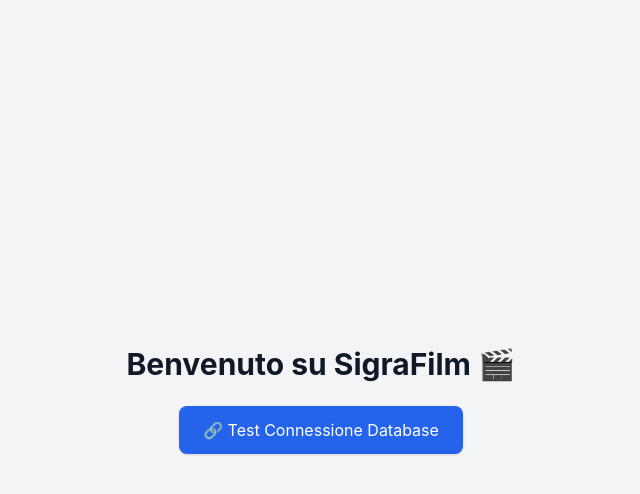
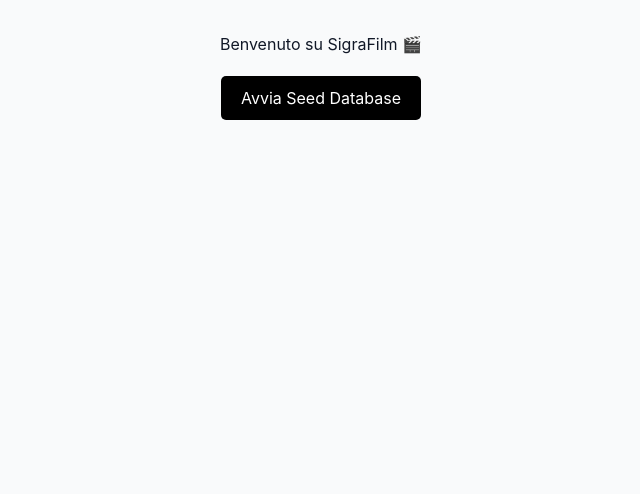
Before and after one commit to Roccotot/SigraFilm, a Next.js app: page / in a window 1280 px wide. Shown: the top 494 px of the page, without its empty margins (319-959 px from the left). Built offline with nearby package versions, Linux system fonts and the light colour scheme.

Commit message:
Update index.js

```diff
--- a/pages/index.js
+++ b/pages/index.js
@@ -1,39 +1,43 @@
+// pages/index.js
 import { useState } from "react";
 
 export default function Home() {
-  const [result, setResult] = useState(null);
+  const [message, setMessage] = useState("");
 
-  const testConnection = async () => {
-    setResult("⏳ Test in corso...");
+  const runSeed = async () => {
     try {
-      const res = await fetch("/api/test-db");
+      const res = await fetch("/api/seed", {
+        method: "POST",
+      });
       const data = await res.json();
-      if (data.success) {
-        setResult(
-          `✅ OK: ${data.message} ${
-            data.sampleUser
-              ? "(utente trovato: " + data.sampleUser.username + ")"
-              : "(nessun utente in DB)"
-          }`
-        );
+      if (res.ok) {
+        setMessage(data.message);
       } else {
-        setResult(`❌ Errore: ${data.message}`);
+        setMessage(data.error || "Errore sconosciuto");
       }
     } catch (err) {
-      setResult("❌ Errore imprevisto: " + err.message);
+      setMessage("Errore di rete");
     }
   };
 
   return (
-    <div className="flex flex-col items-center justify-center min-h-screen bg-gray-100 text-center">
-      <h1 className="text-3xl font-bold mb-6">Benvenuto su SigraFilm 🎬</h1>
+    <div style={{ textAlign: "center", padding: "2rem" }}>
+      <h1>Benvenuto su SigraFilm 🎬</h1>
       <button
-        onClick={testConnection}
-        className="px-6 py-3 bg-blue-600 text-white rounded-lg shadow hover:bg-blue-700"
+        onClick={runSeed}
+        style={{
+          padding: "10px 20px",
+          background: "black",
+          color: "white",
+          border: "none",
+          borderRadius: "5px",
+          cursor: "pointer",
+          marginTop: "20px",
+        }}
       >
-        🔗 Test Connessione Database
+        Avvia Seed Database
       </button>
-      {result && <p className="mt-4 text-lg">{result}</p>}
+      {message && <p style={{ marginTop: "20px" }}>{message}</p>}
     </div>
   );
 }
```
